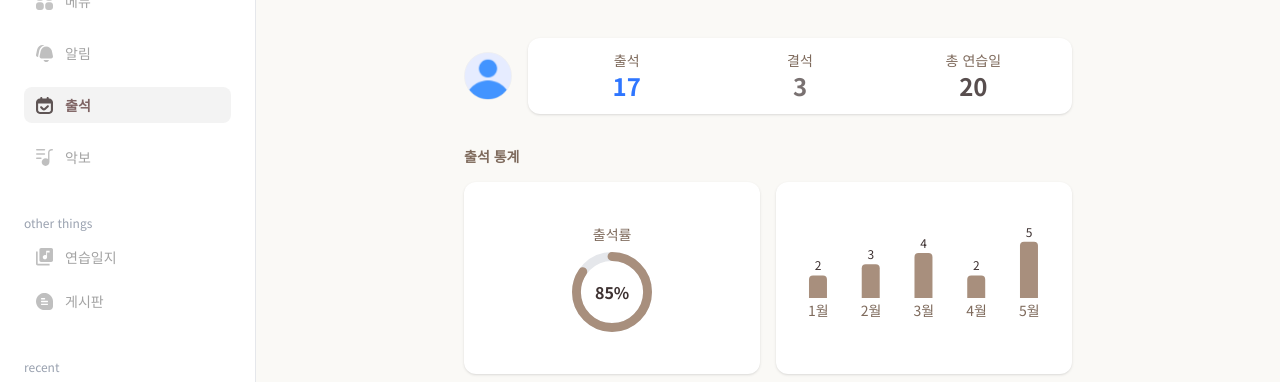
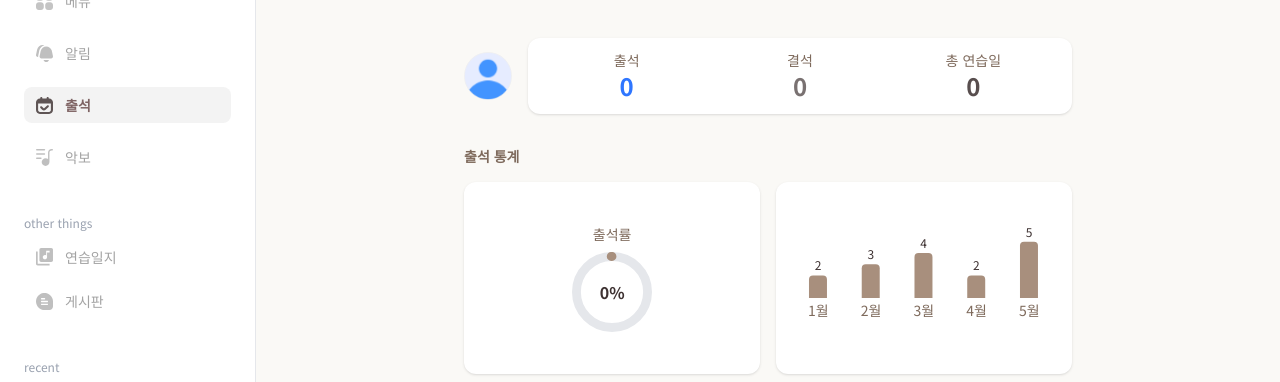
Before and after one commit to dev-chaerim/Orchedule, a Next.js app in the folder orchedule_dev/: page /menu/attendance/my-atd in a window 1280 px wide. Shown: the part 174-556 px from the top of the page. Built offline with nearby package versions, Linux system fonts and the light colour scheme; no server answers; the database is empty; a web font is replaced by a local one.

Commit message:
feat: 나의출석 페이지 API 연동 및 출석 통계 로직 구현

```diff
--- a/orchedule_dev/app/(authenticated)/menu/attendance/my-atd/page.tsx
+++ b/orchedule_dev/app/(authenticated)/menu/attendance/my-atd/page.tsx
@@ -1,28 +1,69 @@
-'use client';
+"use client";
 
-import Image from 'next/image';
-import { BarChart, Bar, XAxis, YAxis, ResponsiveContainer, LabelList } from 'recharts';
-import { useMemo } from 'react';
+import Image from "next/image";
+import {
+  BarChart,
+  Bar,
+  XAxis,
+  YAxis,
+  ResponsiveContainer,
+  LabelList,
+} from "recharts";
+import { useEffect, useState } from "react";
+import { useSeasonStore } from "@/lib/store/season";
+import { useUserStore } from "@/lib/store/user";
+
+interface MyAttendanceSummary {
+  attended: number;
+  absent: number;
+  total: number;
+  rate: number;
+}
 
 const previousLogs = [
-  { date: 'Apr 20', status: '결석' },
-  { date: 'Apr 27', status: '결석' },
-  { date: 'May 5', status: '출석' },
+  { date: "Apr 20", status: "결석" },
+  { date: "Apr 27", status: "결석" },
+  { date: "May 5", status: "출석" },
 ];
 
 const chartData = [
-  { month: '1월', value: 2 },
-  { month: '2월', value: 3 },
-  { month: '3월', value: 4 },
-  { month: '4월', value: 2 },
-  { month: '5월', value: 5 },
+  { month: "1월", value: 2 },
+  { month: "2월", value: 3 },
+  { month: "3월", value: 4 },
+  { month: "4월", value: 2 },
+  { month: "5월", value: 5 },
 ];
 
 export default function MyAttendancePage() {
-  const attended = 17;
-  const absent = 3;
-  const total = attended + absent;
-  const attendanceRate = useMemo(() => Math.round((attended / total) * 100), [attended, total]);
+  const [summary, setSummary] = useState<MyAttendanceSummary | null>(null);
+  const selectedSeason = useSeasonStore((state) => state.selectedSeason);
+  const seasonId = selectedSeason?._id;
+  const { user } = useUserStore();
+
+  const attended = summary?.attended ?? 0;
+  const absent = summary?.absent ?? 0;
+  const total = summary?.total ?? 0;
+  const attendanceRate = summary?.rate ?? 0;
+
+  useEffect(() => {
+    if (!seasonId || !user) return;
+    console.log("seasonId", seasonId);
+
+    const fetchSummary = async () => {
+      try {
+        const res = await fetch(`/api/attendances/me?seasonId=${seasonId}`);
+        if (!res.ok) throw new Error("출석 요약 불러오기 실패");
+
+        const data = await res.json();
+        console.log("출석요약", data);
+        setSummary(data);
+      } catch (error) {
+        console.error(error);
+      }
+    };
+
+    fetchSummary();
+  }, [seasonId, user]);
 
   return (
     <div className="w-full flex justify-center">
@@ -30,16 +71,25 @@ export default function MyAttendancePage() {
         {/* 유저 프로필 + 카운트 */}
         <div className="flex items-center gap-4">
           <div className="w-12 h-12 bg-[#f0f0f0] rounded-full overflow-hidden">
-            <Image src="/icons/userIcon.svg" alt="user" width={48} height={48} />
+            <Image
+              src="/icons/userIcon.svg"
+              alt="user"
+              width={48}
+              height={48}
+            />
           </div>
           <div className="flex-1 grid grid-cols-3 text-center bg-white rounded-xl shadow p-3">
             <div>
               <div className="text-sm text-[#7e6a5c]">출석</div>
-              <div className="text-2xl font-bold text-[#2F76FF]">{attended}</div>
+              <div className="text-2xl font-bold text-[#2F76FF]">
+                {attended}
+              </div>
             </div>
             <div>
               <div className="text-sm text-[#7e6a5c]">결석</div>
-              <div className="text-2xl font-bold text-[#3e3232b1]">{absent}</div>
+              <div className="text-2xl font-bold text-[#3e3232b1]">
+                {absent}
+              </div>
             </div>
             <div>
               <div className="text-sm text-[#7e6a5c]">총 연습일</div>
@@ -55,7 +105,10 @@ export default function MyAttendancePage() {
             <div className="w-1/2 flex flex-col items-center justify-center bg-white rounded-xl shadow p-6">
               <div className="text-sm mb-2 text-[#7e6a5c]">출석률</div>
               <div className="relative w-20 h-20">
-                <svg className="w-full h-full transform -rotate-90" viewBox="0 0 36 36">
+                <svg
+                  className="w-full h-full transform -rotate-90"
+                  viewBox="0 0 36 36"
+                >
                   <circle
                     className="text-gray-200"
                     strokeWidth="4"
@@ -84,17 +137,31 @@ export default function MyAttendancePage() {
             </div>
             <div className="w-1/2 bg-white rounded-xl shadow p-4">
               <ResponsiveContainer width="100%" height={160}>
-                <BarChart data={chartData} barCategoryGap={10} margin={{ top: 10, bottom: 30 }}>
+                <BarChart
+                  data={chartData}
+                  barCategoryGap={10}
+                  margin={{ top: 10, bottom: 30 }}
+                >
                   <XAxis
                     dataKey="month"
-                    tick={{ fontSize: 14, fill: '#7e6a5c' }}
+                    tick={{ fontSize: 14, fill: "#7e6a5c" }}
                     axisLine={false}
                     tickLine={false}
                     interval={0}
                   />
                   <YAxis hide />
-                  <Bar dataKey="value" fill="#a88f7d" radius={[4, 4, 0, 0]} barSize={18}>
-                    <LabelList dataKey="value" position="top" fill="#3e3232" fontSize={12} />
+                  <Bar
+                    dataKey="value"
+                    fill="#a88f7d"
+                    radius={[4, 4, 0, 0]}
+                    barSize={18}
+                  >
+                    <LabelList
+                      dataKey="value"
+                      position="top"
+                      fill="#3e3232"
+                      fontSize={12}
+                    />
                   </Bar>
                 </BarChart>
               </ResponsiveContainer>
@@ -104,12 +171,16 @@ export default function MyAttendancePage() {
 
         {/* 이전 출결 */}
         <div>
-          <div className="text-sm font-semibold text-[#7e6a5c] mb-3">이전 출결</div>
+          <div className="text-sm font-semibold text-[#7e6a5c] mb-3">
+            이전 출결
+          </div>
           <div className="bg-white rounded-xl shadow p-4 space-y-2 text-sm">
             {previousLogs.map((log, idx) => (
               <div key={idx} className="flex justify-between text-[#3e3232]">
                 <span>{log.date}</span>
-                <span className={log.status === '출석' ? 'text-[#6a94ce]' : ''}>{log.status}</span>
+                <span className={log.status === "출석" ? "text-[#6a94ce]" : ""}>
+                  {log.status}
+                </span>
               </div>
             ))}
             <button className="mt-4 w-full bg-[#D7C0AE] text-white rounded-xl py-2 font-semibold hover:opacity-90 transition">
--- /dev/null
+++ b/orchedule_dev/app/api/attendances/me/route.ts
@@ -0,0 +1,63 @@
+// app/api/attendances/me/route.ts
+import { NextRequest, NextResponse } from 'next/server';
+import { getTokenDataFromRequest } from '@/src/lib/auth'; // 너가 만든 토큰 파싱 함수
+import { connectDB } from '@/src/lib/mongoose';
+import Attendance from '@/src/models/attendance';
+
+interface AttendanceRecord {
+  memberId: string;
+  status: '출석' | '지각' | '결석';
+}
+
+export async function GET(req: NextRequest) {
+  try {
+    await connectDB();
+
+    const seasonId = req.nextUrl.searchParams.get('seasonId');
+    if (!seasonId) {
+      return NextResponse.json({ error: 'seasonId is required' }, { status: 400 });
+    }
+
+    const tokenData = getTokenDataFromRequest(req);
+
+    if (!tokenData) {
+      return NextResponse.json({ error: 'Unauthorized' }, { status: 401 });
+    }
+
+    const userId = tokenData.id;
+
+    const attendanceDocs = await Attendance.find({ seasonId });
+
+    let attended = 0;
+    let absent = 0;
+
+   for (const doc of attendanceDocs) {
+    const record = doc.records.find(
+        (r:AttendanceRecord) => String(r.memberId) === String(userId)
+    );
+
+    if (!record) {
+        attended += 1; // 기록이 없으면 출석으로 간주
+    } else {
+        if (record.status === '출석' || record.status === '지각') {
+        attended += 1;
+        } else {
+        absent += 1; // 불참만 결석으로
+        }
+    }
+    }
+
+    const total = attended + absent;
+    const rate = total > 0 ? Math.round((attended / total) * 100) : 0;
+
+    return NextResponse.json({
+      attended,
+      absent,
+      total,
+      rate,
+    });
+  } catch (error) {
+    console.error('[GET /api/attendances/me]', error);
+    return NextResponse.json({ error: 'Internal Server Error' }, { status: 500 });
+  }
+}
```
